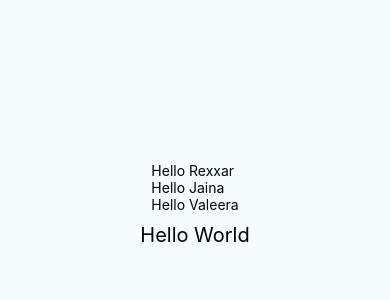
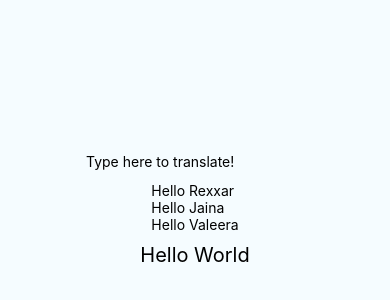
Before and after one commit to Yeung2017/AwesomeProject, a React Native app: screen / in a window 390 px wide. Shown: the part 196-496 px from the top of the page. Built offline with nearby package versions, Linux system fonts and the light colour scheme.

Commit message:
add input demo

```diff
--- a/App.js
+++ b/App.js
@@ -12,6 +12,7 @@ import { Platform, StyleSheet, Text, View } from 'react-native';
 // 组件
 import LotsOfGreetings from './components/LotsOfGreetings';
 import Blink from './components/Blink';
+import PizzaTranslator from './components/PizzaTranslator';
 
 const instructions = Platform.select({
   ios: 'Press Cmd+R to reload,\n' + 'Cmd+D or shake for dev menu',
@@ -24,6 +25,7 @@ export default class App extends Component {
   render() {
     return (
       <View style={ styles.container }>
+        <PizzaTranslator />
         <LotsOfGreetings />
         <Text style={ styles.welcome }>Hello World</Text>
         <Blink text="I love to blink" />
--- /dev/null
+++ b/components/PizzaTranslator/index.js
@@ -0,0 +1,41 @@
+import React, { Component } from 'react';
+import { StyleSheet, Text, TextInput, View } from 'react-native';
+
+export default class PizzaTranslator extends Component {
+  constructor(props) {
+    super(props);
+    this.state = {
+      text: ''
+    };
+  }
+
+  handleChangeText = (text = '') => {
+    this.setState({
+      text
+    })
+  }
+
+  render() {
+    return (
+      <View style={ styles.pizzaTranslator }>
+        <TextInput
+          style={ {
+            height: 40
+          } }
+          placeholder="Type here to translate!"
+          onChangeText={ this.handleChangeText } />
+        <Text>
+          {
+            this.state.text.split(' ').map((word) => word && '🍕').join('-')
+          }
+        </Text>
+      </View>
+    )
+  }
+}
+
+const styles = StyleSheet.create({
+  pizzaTranslator: {
+    color: 'red'
+  },
+});
```
